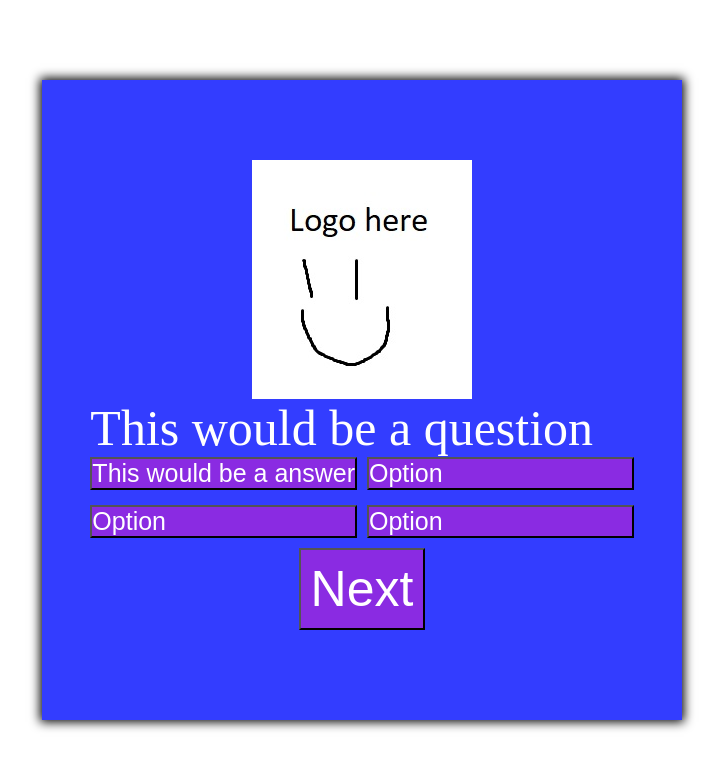
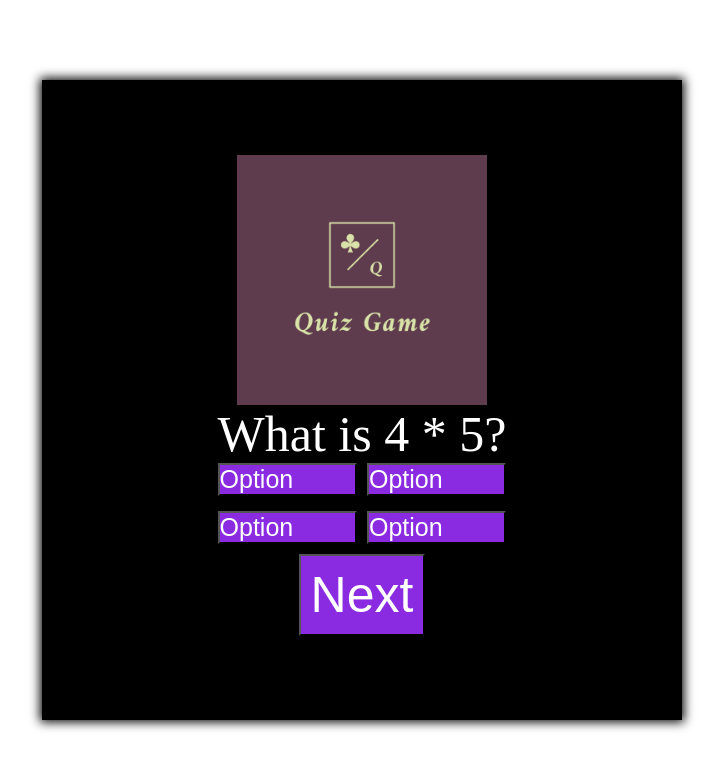
Before and after one commit to eriknyberg91/Quiz-Game, a plain HTML site: page index.html in a window 1280 px wide. Both pictures are taken after a click on the button "Start". Shown: the whole page, without its empty margins (278-1001 px from the left). Drawn offline with Linux system fonts and the light colour scheme.

Commit message:
Question from array, logo

```diff
--- a/css/quizstyle.css
+++ b/css/quizstyle.css
@@ -14,7 +14,7 @@
 }
 
 .container #quiz-box {
-    background: #333DFF;
+    background: black;
     width: 80vh;
     height: 80vh;
     color: black;
@@ -42,7 +42,7 @@
 
 
 
-.container button {
+button {
     background-color: blueviolet;
     color: #fff;
     font-size: 25px;
@@ -59,3 +59,9 @@
     font-size: 50px;
     padding: 10px;
 }
+
+#quiz-box img {
+    width: 250px;
+
+
+}
--- a/index.html
+++ b/index.html
@@ -10,14 +10,14 @@
 <body>
     <div class="container">
         <div id = "quiz-box">
-            <img src="./img/logohehehe.jpg" alt="yeet">
+            <img src="./img/logo.png" alt="yeet" width = 500>
             <div id = "question-answer-box" class = "hide">
                 <div id = "quiz-question">Question</div>
                 <div id = "quiz-options">
-                    <button class = "option-one" id = "option-one">Option</button>
-                    <button class = "option-two">Option</button>
-                    <button class = "option-three">Option</button>
-                    <button class = "option-four">Option</button>
+                    <button class = "button">Option</button>
+                    <button class = "button">Option</button>
+                    <button class = "button">Option</button>
+                    <button class = "button">Option</button>
                 </div>
             </div>
             <div id = "controller-container">
--- a/script/quizscript.js
+++ b/script/quizscript.js
@@ -1,14 +1,40 @@
 const textTest = document.getElementById('quiz-question')
-const buttonTest = document.getElementById('option-one')
+
 const questionanswerBox = document.getElementById('question-answer-box')
-textTest.innerText = "This would be a question"
-buttonTest.innerText = "This would be a answer"
+const questionAsked = document.getElementById('quiz-question')
+const answersGiven = document.getElementById('button')
+const optionButtons = document.getElementById('quiz-options')
+let currentQuestionIndex = 0;
 
 const startButton = document.getElementById('start-button')
-
+const nextButton = document.getElementById('next-button')
+//nextButton.style.display = "none";
 startButton.addEventListener("click", startGame);
 
 function startGame () {
     startButton.style.display = "none"; //classlist funkar ej?
     questionanswerBox.classList.remove ("hide");
+    showQuestions();
+    showAnswers();
 }
+
+
+function showQuestions () {
+    questionAsked.innerText = `${questions[0].question}`
+}
+
+function showAnswers () {
+
+}
+
+const questions = [
+    {
+        question: 'What is 4 * 5?',
+        answers: [
+           { text: '9', correct: false },
+           { text: '18', correct: false },
+           { text: '10', correct: false },
+           { text: '20', correct: true }
+        ]
+    }
+]
```
Also changed, not shown: img/logo.png (added), img/logohehehe.jpg (deleted).
